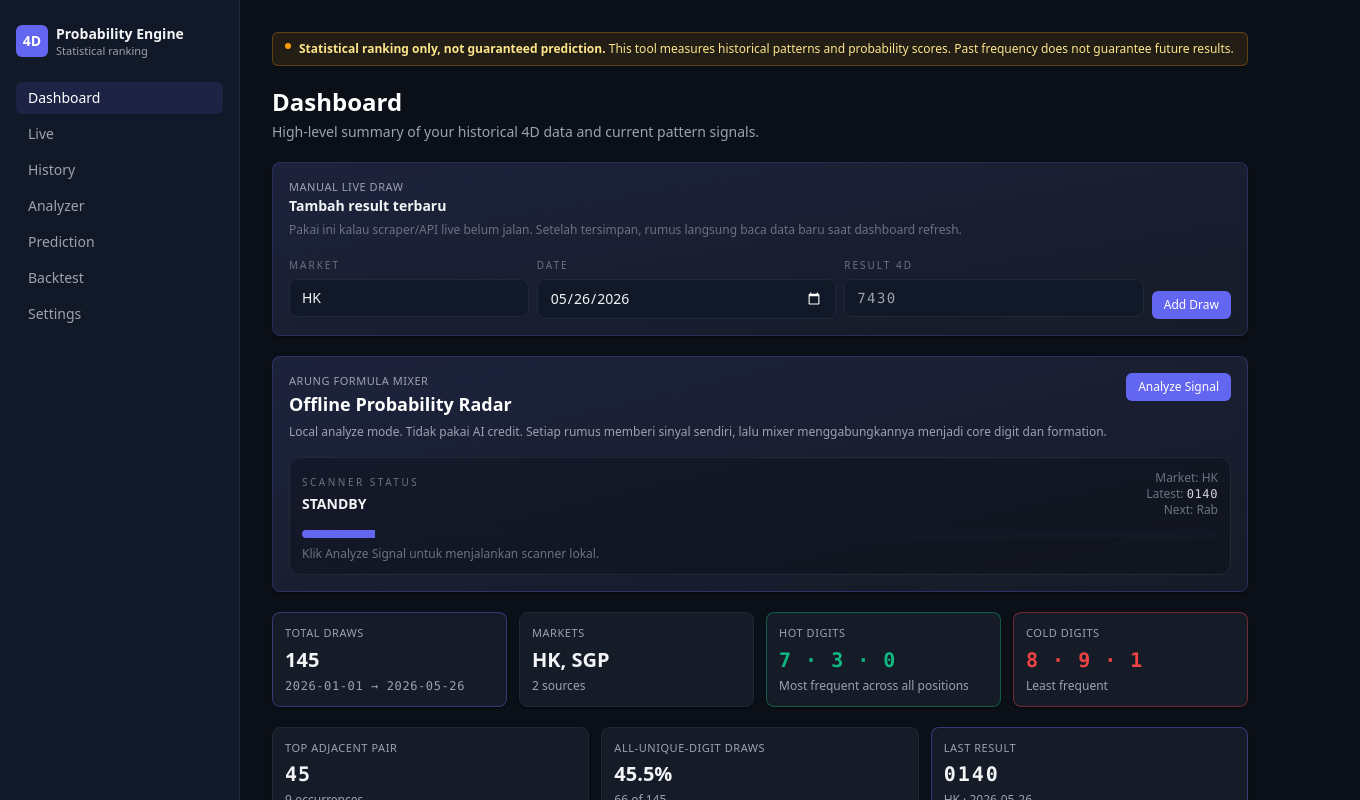
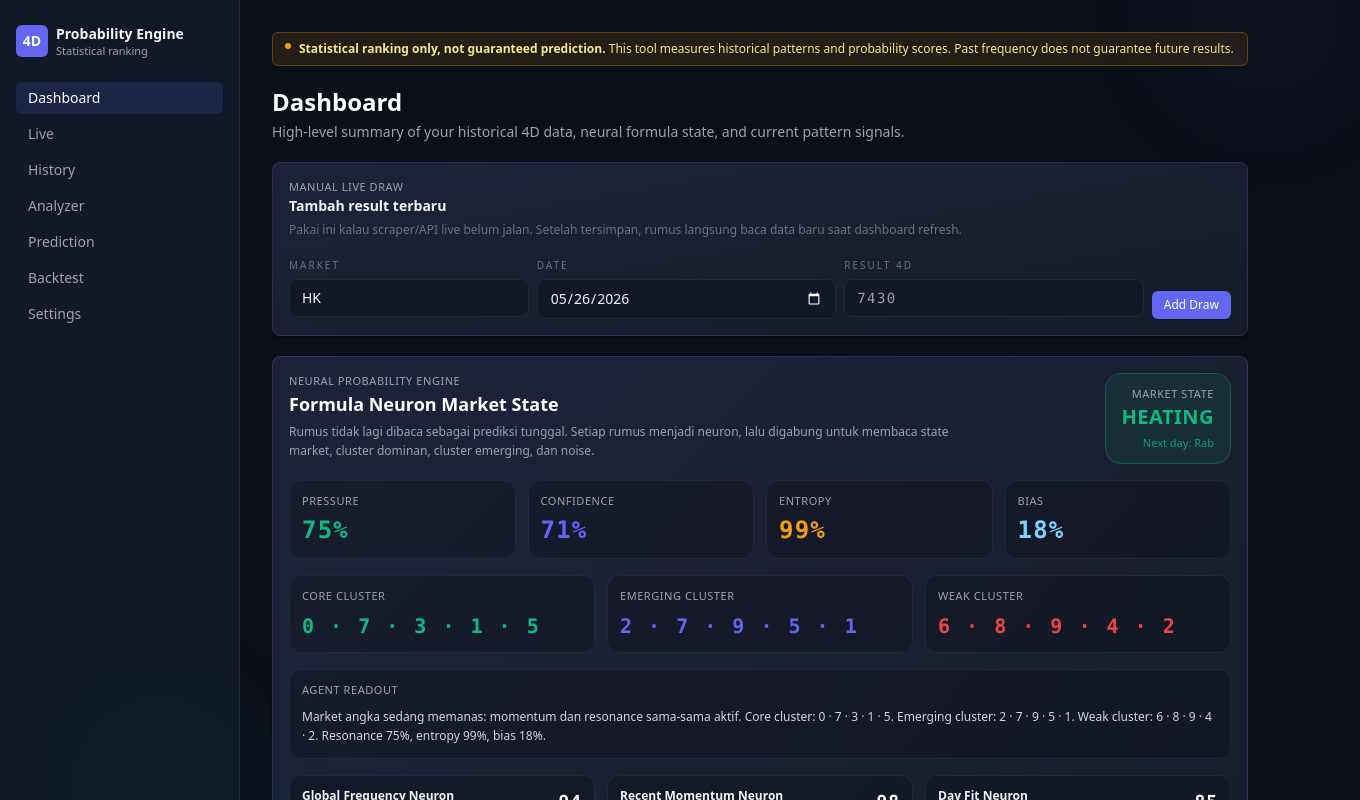
Before and after one commit to LoOp575/Togel2, a Next.js app: page / in a window 1280 px wide. Shown: the top 800 px of the page, 1360 px wide, since content can reach past the window. Built offline with nearby package versions, Linux system fonts and the light colour scheme.

Commit message:
Show neural market engine on dashboard

```diff
--- a/app/page.tsx
+++ b/app/page.tsx
@@ -1,11 +1,13 @@
 import Link from "next/link";
 import { ArungSignalScanner } from "@/components/ArungSignalScanner";
 import { ManualDrawForm } from "@/components/ManualDrawForm";
+import { NeuralMarketPanel } from "@/components/NeuralMarketPanel";
 import { PageHeader } from "@/components/PageHeader";
 import { StatCard } from "@/components/StatCard";
 import { analyze } from "@/lib/analyzer";
 import { buildCoreSignal } from "@/lib/coreSignal";
 import { loadHistory } from "@/lib/data";
+import { buildNeuralMarketState } from "@/lib/neuralMarketEngine";
 import { scoreAllCandidates } from "@/lib/scoring";
 import { buildSignalCoverage } from "@/lib/signalCoverage";
 
@@ -15,6 +17,7 @@ export default function DashboardPage() {
   const coverage = buildSignalCoverage(history);
   const ranking = scoreAllCandidates(history);
   const signal = buildCoreSignal({ history, ranked: ranking });
+  const neuralState = buildNeuralMarketState(history);
 
   const last = history[history.length - 1];
   const first = history[0];
@@ -35,10 +38,12 @@ export default function DashboardPage() {
     <>
       <PageHeader
         title="Dashboard"
-        description="High-level summary of your historical 4D data and current pattern signals."
+        description="High-level summary of your historical 4D data, neural formula state, and current pattern signals."
       />
 
       <ManualDrawForm defaultMarket={last?.market ?? "HK"} defaultDate={last?.date} />
+
+      <NeuralMarketPanel report={neuralState} />
 
       <ArungSignalScanner signal={signal} latest={last ?? null} />
 
```
